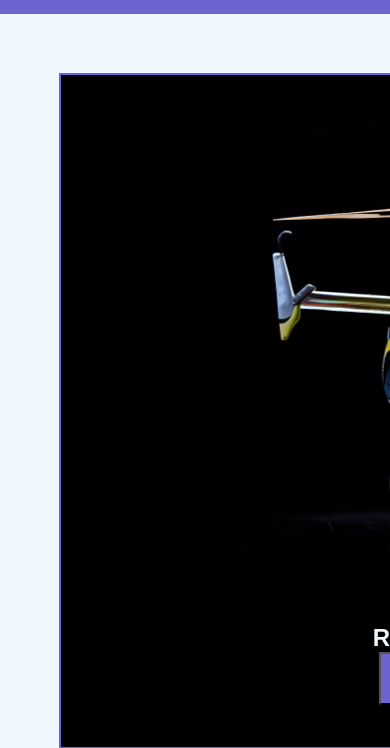
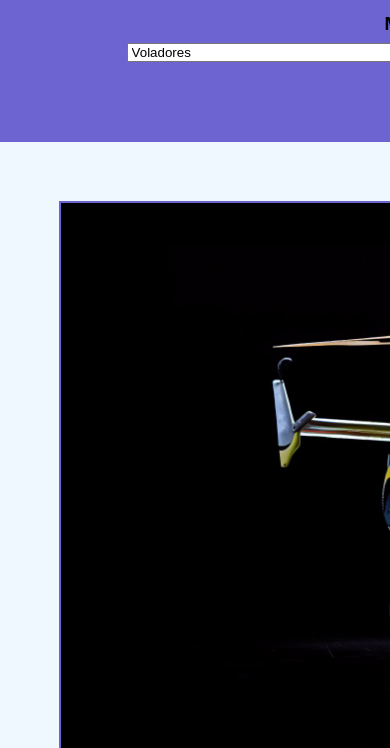
Before and after one commit to psesteban/desafio_css_mq, a plain HTML site: page index.html in a window 390 px wide. Shown: the part 153-901 px from the top of the page. Drawn offline with nearby package versions, Linux system fonts and the light colour scheme; a web font is replaced by a local one.

Commit message:
modificando grid para mobile

```diff
--- a/assets/css/style.css
+++ b/assets/css/style.css
@@ -33,8 +33,7 @@ footer {
 @media (max-width: 576px) {
   body {
     display: grid;
-    align-items: stretch;
-    grid-template-rows: auto auto auto auto auto auto;
+    grid-template-rows: 1fr 1fr 5fr auto 1fr;
     grid-template-areas:
       "header"
       "bar"
```
